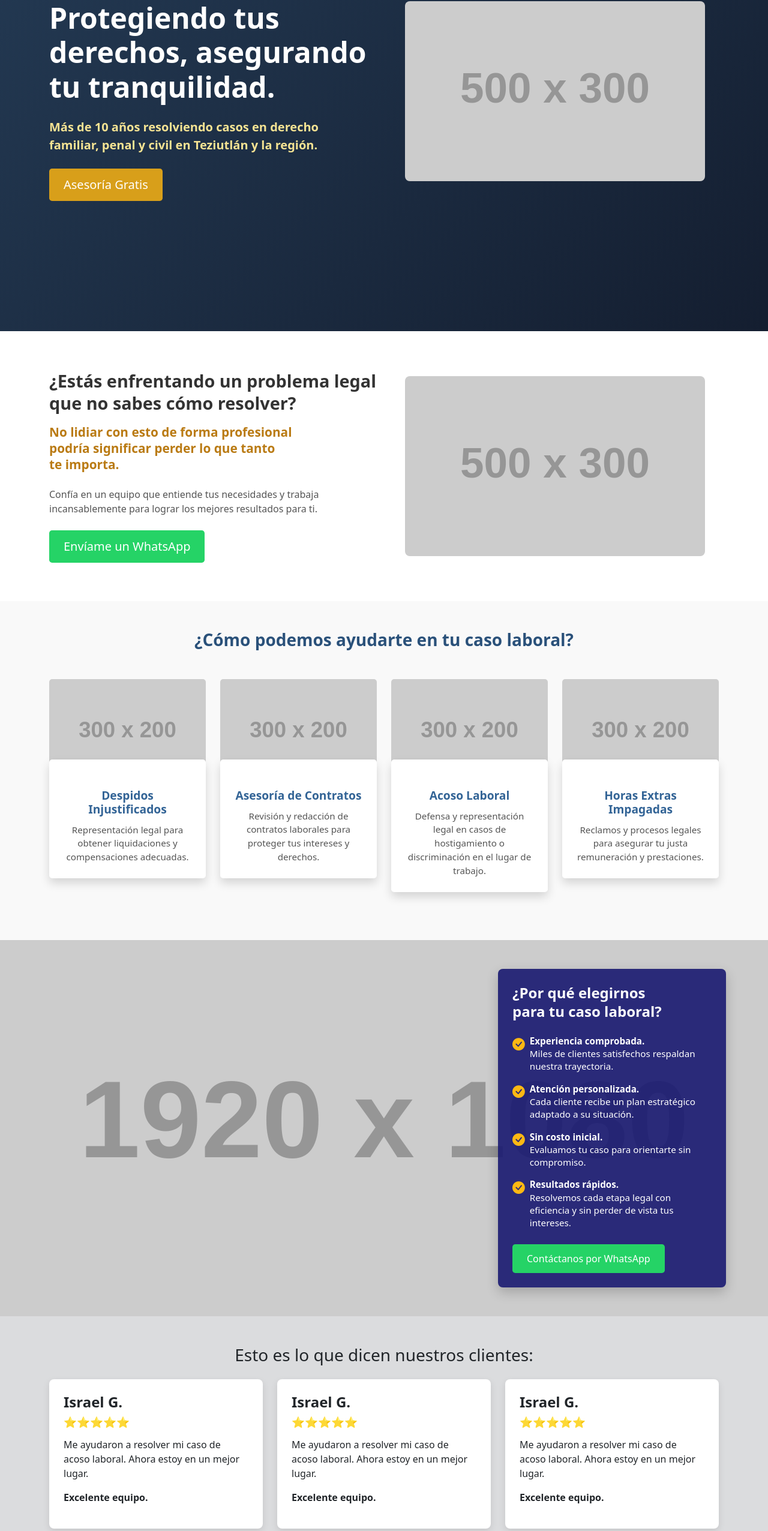
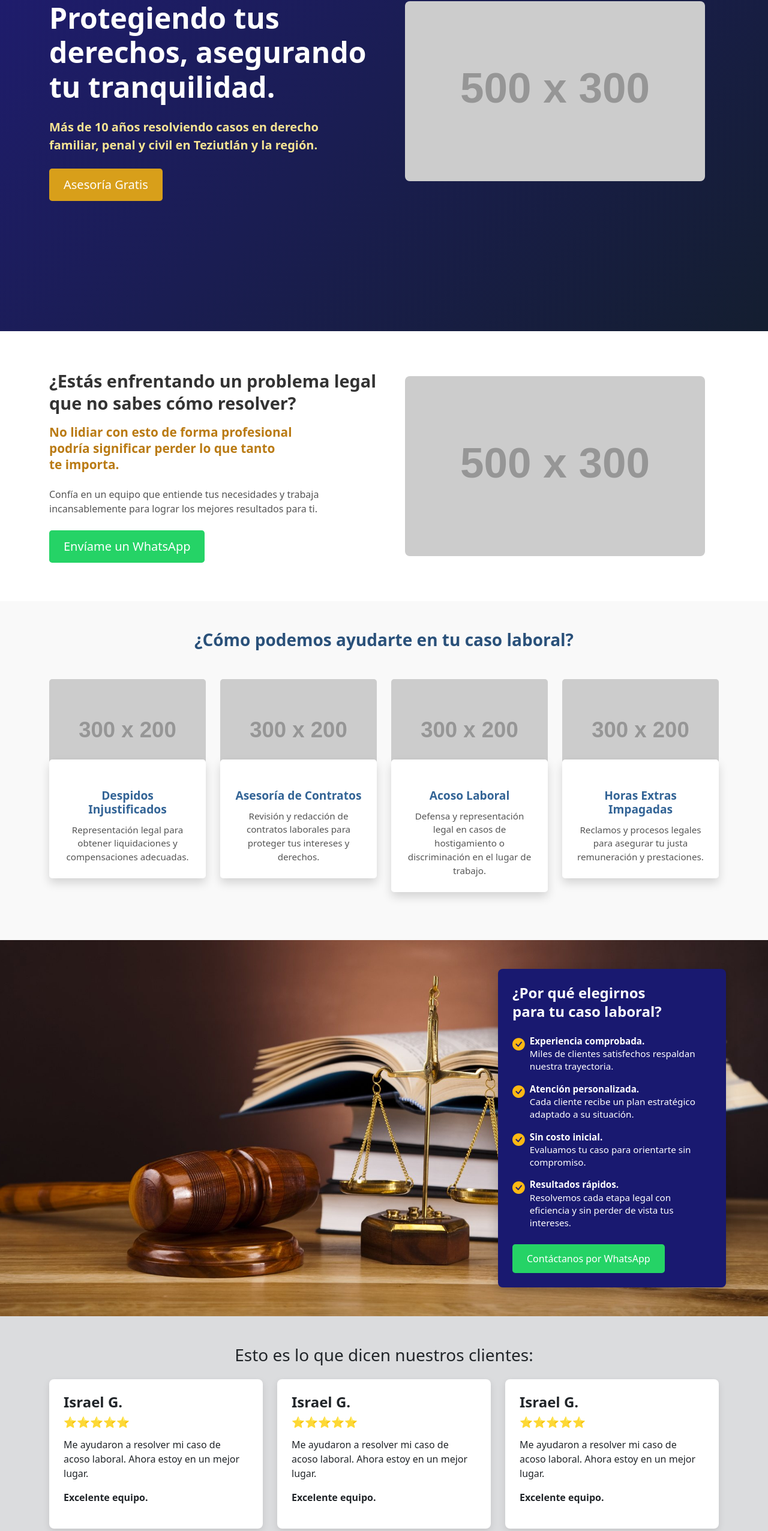
Before and after one commit to netoxdw/Laning-page-Abogados, a plain HTML site: page index.html in a window 1280 px wide. Shown: the part 248-2800 px from the top of the page at 60% size. Drawn offline with nearby package versions, Linux system fonts and the light colour scheme; placeholder pictures from the web are drawn by us.

```diff
--- a/assets/style.css
+++ b/assets/style.css
@@ -5,7 +5,7 @@
 /* Hero Section */
 .hero-section {
   /* Gradiente de fondo oscuro; puedes ajustarlo a tu preferencia */
-  background: linear-gradient(135deg, #243b55 0%, #141e30 100%);
+  background: linear-gradient(135deg, #201c74 0%, #141e30 100%);
   min-height: 100vh; /* Para que ocupe toda la altura de la ventana */
   padding: 4rem 0;   /* Espaciado en la sección */
 }
@@ -195,7 +195,7 @@
 /* SECCIÓN DE BENEFICIOS CON PARALLAX */
 .benefits-section {
   /* Imagen de fondo con parallax */
-  background: url("https://via.placeholder.com/1920x1080") center center no-repeat;
+  background: url("/assets/img/DERECHO.jpg") center center no-repeat;
   background-size: cover;
   background-attachment: fixed;  /* Activa el efecto parallax */
   position: relative;
@@ -204,7 +204,7 @@
 
 /* Caja de beneficios (fondo sólido dentro de la sección) */
 .bg-benefits {
-  background-color: rgba(25, 25, 112, 0.9); /* Un azul oscuro semitransparente, ajústalo a tu gusto */
+  background-color: rgba(25, 25, 112, 1); /* Un azul oscuro semitransparente, ajústalo a tu gusto */
   border-radius: 8px;
   box-shadow: 0 8px 20px rgba(0, 0, 0, 0.2);
 }
@@ -499,6 +499,7 @@
     background-attachment: scroll;
     /* Desactiva parallax en pantallas muy pequeñas
        porque suele generar problemas de compatibilidad */
+       padding: 10px 15px;
   }
   .bg-benefits {
     margin-top: 2rem;
```
Also changed, not shown: assets/img/DERECHO.jpg (added).
